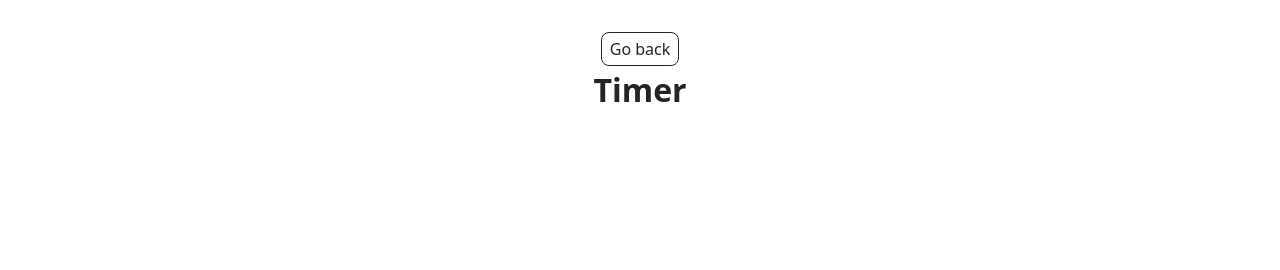
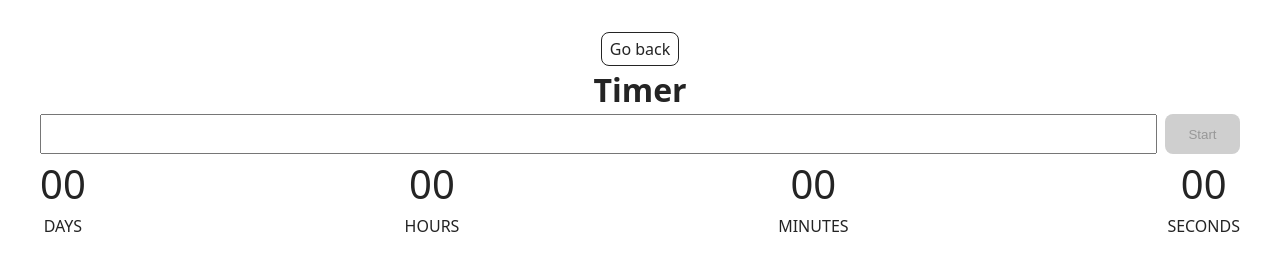
Before and after one commit to OlgaGoshko/goit-js-hw-10, a website built with Vite: page src/1-timer.html in a window 1280 px wide. Built offline with nearby package versions, Linux system fonts and the light colour scheme.

Commit message:
Add changes

```diff
--- a/src/1-timer.html
+++ b/src/1-timer.html
@@ -12,6 +12,28 @@
       <div class="container">
         <a class="back-link" href="./index.html">Go back</a>
         <h1 class="main-title">Timer</h1>
+        <div class="wrapper">
+          <input type="text" id="datetime-picker" />
+          <button type="button" data-start>Start</button>
+        </div>
+        <div class="timer">
+          <div class="field">
+            <span class="value" data-days>00</span>
+            <span class="label">Days</span>
+          </div>
+          <div class="field">
+            <span class="value" data-hours>00</span>
+            <span class="label">Hours</span>
+          </div>
+          <div class="field">
+            <span class="value" data-minutes>00</span>
+            <span class="label">Minutes</span>
+          </div>
+          <div class="field">
+            <span class="value" data-seconds>00</span>
+            <span class="label">Seconds</span>
+          </div>
+        </div>
       </div>
     </main>
     <script type="module" src="./js/1-timer.js"></script>
--- a/src/css/styles.css
+++ b/src/css/styles.css
@@ -15,3 +15,47 @@
 
 @import url('./badges.css');
 @import url('./back-link.css');
+
+.wrapper {
+  display: flex;
+  gap: 8px;
+  height: 40px;
+}
+.wrapper input {
+  flex: 2;
+}
+.wrapper button {
+  flex: 1;
+  max-width: 75px;
+}
+
+.timer {
+  display: flex;
+  gap: 24px;
+  width: 100%;
+  justify-content: space-between;
+}
+
+.field {
+  display: flex;
+  flex-direction: column;
+  align-items: center;
+  /* flex: 1; */
+  text-align: center;
+}
+
+.value {
+  font-size: 40px;
+}
+
+.label {
+  font-size: 16px;
+  text-transform: uppercase;
+}
+
+button {
+  background-color: #cfcfcf;
+  border-radius: 8px;
+  border: none;
+  color: #989898;
+}
```
